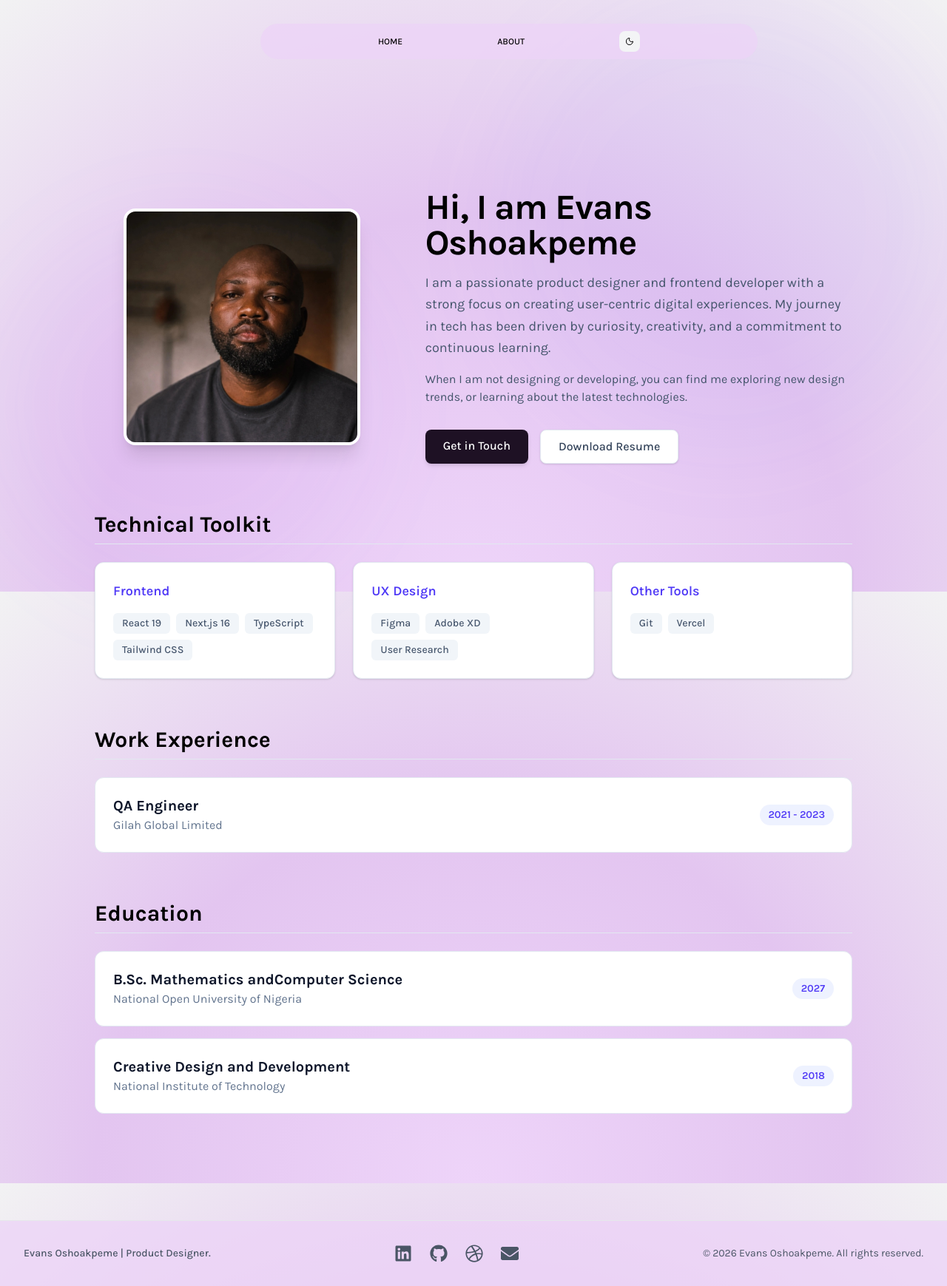
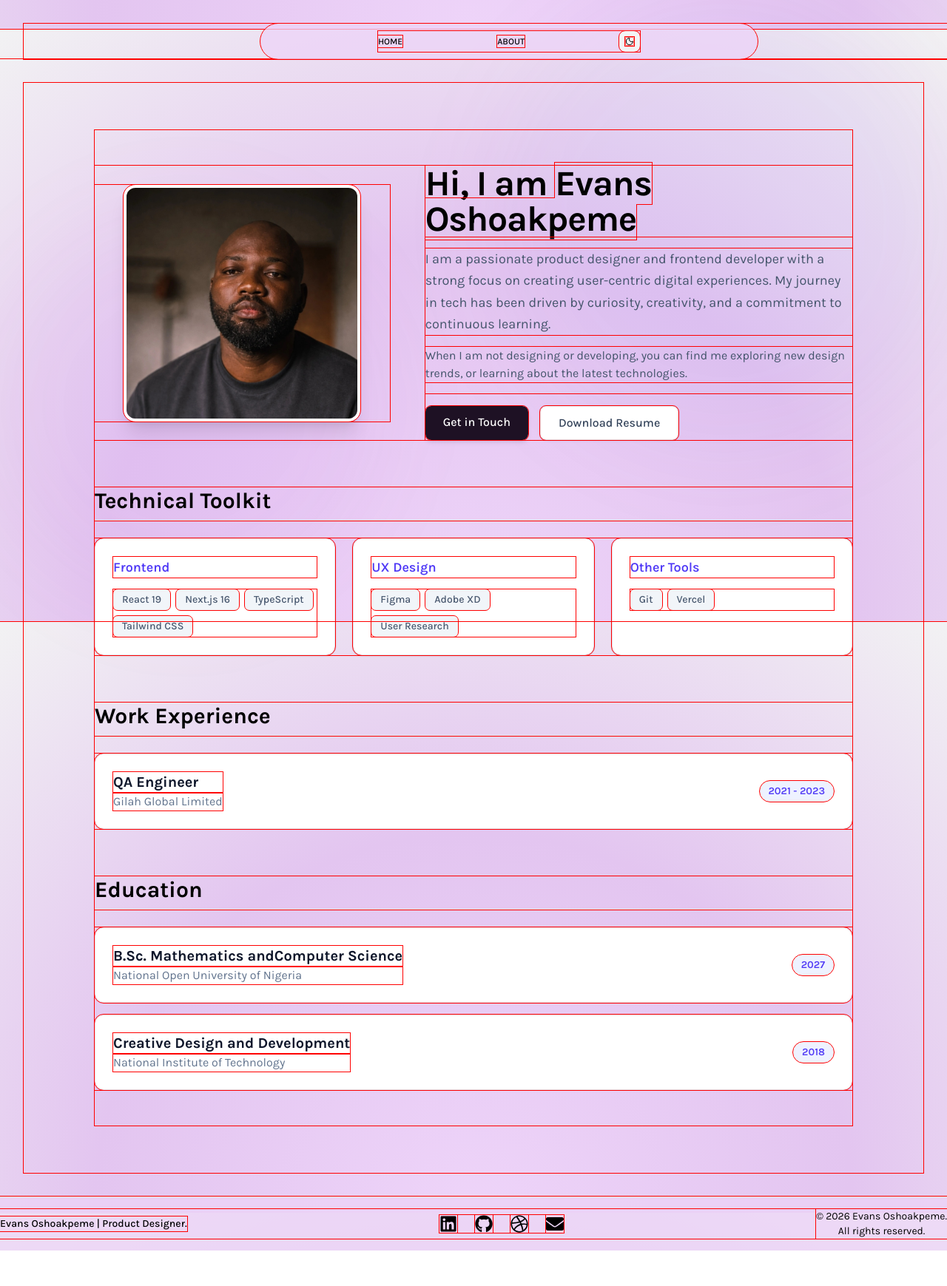
Before and after one commit to evans-oshoakpeme/portfolio, a Next.js app: page /about in a window 1280 px wide. Shown: the whole page at 74% size. After the commit the page ends 1691 px from the top, so only its background shows below. Built offline with nearby package versions, Linux system fonts and the light colour scheme.

Commit message:
new updates

```diff
--- a/app/globals.css
+++ b/app/globals.css
@@ -25,9 +25,17 @@
   --color-button-background: var(--button-background);
 }
 
+* {
+  box-sizing: border-box;
+  outline: 1px solid red !important;
+}
+
+
 html,
 body {
+  width: 100vw;
   margin: 0;
+  margin-top: 40px;
   padding: 0;
   min-height: 100vh;
   font-family: var(--font-sans);
--- a/components/Footer.tsx
+++ b/components/Footer.tsx
@@ -5,8 +5,8 @@ export default function Footer() {
   const currentYear = new Date().getFullYear();
 
   return (
-    <footer className="bg-navbar-background border-t border-gray-200 py-8 text-gray-600">
-      <div className="max-w-7xl mx-auto px-4 sm:px-6 lg:px-8 flex flex-col sm:flex-row items-center justify-between gap-4">
+    <footer className="w-full bg-navbar-background border-t border-gray-200 dark:border-slate-800 py-4 text-foreground">
+      <div className="max-w-7xl mx-auto flex flex-col sm:flex-row items-center justify-between gap-4">
         {/* Brand or Logo text */}
         <div className="text-sm font-medium">
           Evans Oshoakpeme | Product Designer.
@@ -37,8 +37,8 @@ export default function Footer() {
         </ul>
 
         {/* Copyright */}
-        <div className="text-sm">
-          © {currentYear} Evans Oshoakpeme. All rights reserved.
+        <div className="text-sm text-center">
+          © {currentYear} Evans Oshoakpeme. <br />All rights reserved.
         </div>
       </div>
     </footer>
--- a/components/Hero.tsx
+++ b/components/Hero.tsx
@@ -4,13 +4,13 @@ import Link from 'next/link';
 
 export default function Hero() {
   return (
-    <section className="relative w-6xl min-h-[85vh] flex items-center mx-24 px-16 mb-32 text-foreground overflow-hidden">
+    <section className="relative w-full min-h-[85vh] flex items-center mx-auto mb-32 text-foreground overflow-hidden">
       {/* Background Decorative Ambient Glow */}
-      <div className="absolute top-0 right-0 -z-10 w-75 h-75 sm:w-150 sm:h-150 bg-indigo-500/10 rounded-full blur-3xl pointer-events-none" />
-      <div className="absolute bottom-0 left-0 -z-10 w-62.5 h-62.5 sm:w-125 sm:h-125 bg-purple-500/10 rounded-full blur-3xl pointer-events-none" />
+      <div className="absolute top-0 right-0 -z-10 w-75 h-75 sm:w-120 sm:h-120 bg-indigo-500/10 rounded-full blur-3xl pointer-events-none" />
+      <div className="absolute bottom-0 left-0 -z-10 w-62.5 h-62.5 sm:w-120 sm:h-120 bg-purple-500/10 rounded-full blur-3xl pointer-events-none" />
 
       {/* Main Container */}
-      <div className="max-w-7xl mx-auto px-4 sm:px-6 lg:px-8 py-8 md:py-12 w-full">
+      <div className="max-w-7xl mx-auto px-4 sm:px-6 md:px-4 py-8 md:py-12 w-full">
         <div className="grid grid-cols-1 lg:grid-cols-2 gap-12 lg:gap-8 items-center">
 
           {/* Left Side: Text Content */}
@@ -44,15 +44,15 @@ export default function Hero() {
           <div className="relative w-full aspect-square max-w-112.5 lg:max-w-none mx-auto flex items-center justify-center">
             <div className="relative w-full h-full rounded-2xl overflow-hidden">
               {/* Section for external links */}
-              <p className="text-xs sm:text-xs md:text-xs px-12 mt-56">
+              <p className="text-xs sm:text-xs md:text-xs text-center lg:text-left px-4 mt-12 lg:mt-56">
                 Use the links below to explore my work and connect with me.
               </p>
-              <div className="flex flex-col justify-center px-12 gap-4 space-x-6 mt-4">
-                <div className="flex flex-row justify-left items-center gap-2">
+              <div className="flex flex-row md:flex-col justify-center px-4 gap-4 space-x-6 mt-6 lg:mt-4">
+                <div className="flex flex-row justify-left items-center gap-4">
                   <Link href="https://www.linkedin.com/in/evans-oshoakpeme/" target="_blank" rel="noopener noreferrer" aria-label="LinkedIn">
                     <FaLinkedin className="h-6 w-6 text-foreground hover:text-indigo-500 transition-colors" />
                   </Link>
-                  <p className="text-xs text-muted-foreground">
+                  <p className="text-xs hidden md:block text-muted-foreground">
                     Connect with me on LinkedIn.
                   </p>
                 </div>
@@ -60,7 +60,7 @@ export default function Hero() {
                   <Link href="https://github.com/evans-oshoakpeme" target="_blank" rel="noopener noreferrer" aria-label="GitHub">
                     <FaGithub className="h-6 w-6 text-foreground hover:text-indigo-500 transition-colors" />
                   </Link>
-                  <p className="text-xs text-muted-foreground">
+                  <p className="text-xs hidden md:block text-muted-foreground">
                     Explore my GitHub repositories.
                   </p>
                 </div>
@@ -68,7 +68,7 @@ export default function Hero() {
                   <Link href="https://dribbble.com/evans-oshoakpeme" target="_blank" rel="noopener noreferrer" aria-label="Dribbble">
                     <FaDribbble className="h-6 w-6 text-foreground hover:text-indigo-500 transition-colors" />
                   </Link>
-                  <p className="text-xs text-muted-foreground">
+                  <p className="text-xs hidden md:block text-muted-foreground">
                     Check out my Dribbble portfolio.
                   </p>
                 </div>
@@ -76,7 +76,7 @@ export default function Hero() {
                   <a href="mailto:ev.oshoakpeme@gmail.com" target="_blank" rel="noopener noreferrer" aria-label="Email">
                     <FaEnvelope className="h-6 w-6 text-foreground hover:text-indigo-500 transition-colors" />
                   </a>
-                  <p className="text-xs text-muted-foreground">
+                  <p className="text-xs hidden md:block text-muted-foreground">
                     Reach out to me via email for inquiries or collaborations.
                   </p>
                 </div>
--- a/components/Navbar.tsx
+++ b/components/Navbar.tsx
@@ -8,12 +8,12 @@ export default function Navbar() {
   /*const [isOpen, setIsOpen] = useState(false);*/
 
   return (
-    <nav className="sticky m-8 left-0 top-0 z-50">
+    <nav className="fixed mx-auto my-6 lg:my-8 left-8 top-0 z-50">
       <div className="max-w-7xl mx-auto">
-        <div className="bg-navbar-background mx-80 rounded-full w-2xl h-12 flex justify-around items-center">
+        <div className="bg-navbar-background px-4 lg:mx-80 rounded-full w-full lg:w-2xl h-12 flex justify-around items-center">
           {/* Desktop Navigation Links */}
           {/* hidden by default (mobile), md:flex renders it on medium devices and up */}
-          <div className="flex justify-between items-center space-x-32 text-xs font-medium">
+          <div className="flex justify-between items-center space-x-16 lg:space-x-32 text-xs font-medium">
             <Link href="/" className="text-foreground hover:text-gray-900 dark:text-foreground dark:hover:text-white">
               HOME
             </Link>
--- a/components/Work.tsx
+++ b/components/Work.tsx
@@ -54,8 +54,8 @@ export default function Work() {
     <section className="w-full max-w-5xl mx-auto px-4 py-12">
       <div className="flex flex-col md:flex-row md:items-end justify-between mb-8">
         <div>
-          <h2 className="text-3xl font-bold tracking-tight text-slate-900">Featured Case Studies</h2>
-          <p className="mt-2 text-slate-600">Discover how we help businesses grow and scale.</p>
+          <h2 className="text-3xl font-bold tracking-tight text-foreground">Featured Work</h2>
+          <p className="mt-2 text-slate-600 dark:text-slate-200">Discover some of my recent projects and success stories.</p>
         </div>
 
         {/* Navigation Buttons */}
@@ -129,7 +129,7 @@ export default function Work() {
             key={index}
             onClick={() => setCurrentIndex(index)}
             className={`h-2 rounded-full transition-all duration-300 ${
-              currentIndex === index ? "w-8 bg-slate-900" : "w-2 bg-slate-300"
+              currentIndex === index ? "w-8 bg-slate-900 dark:bg-slate-700" : "w-2 bg-slate-500 dark:bg-slate-400"
             }`}
             aria-label={`Go to slide ${index + 1}`}
           />
```
